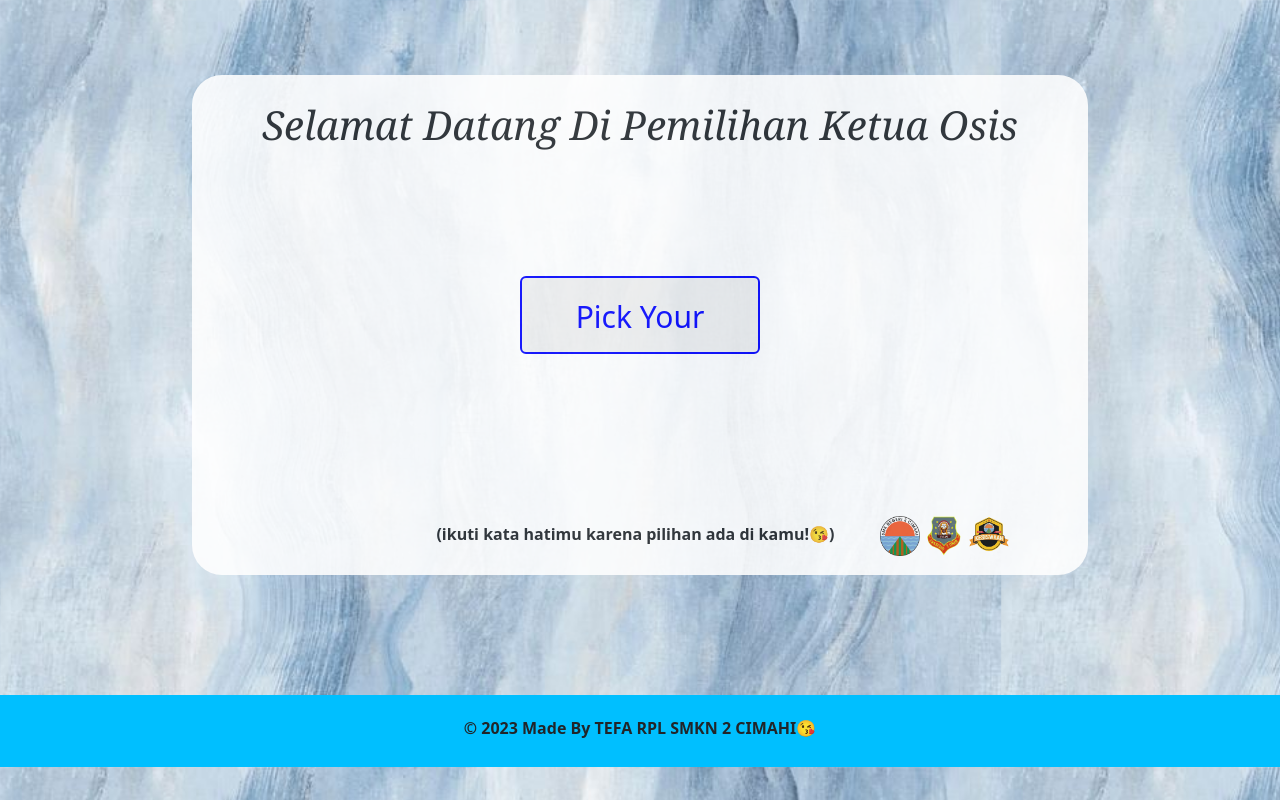
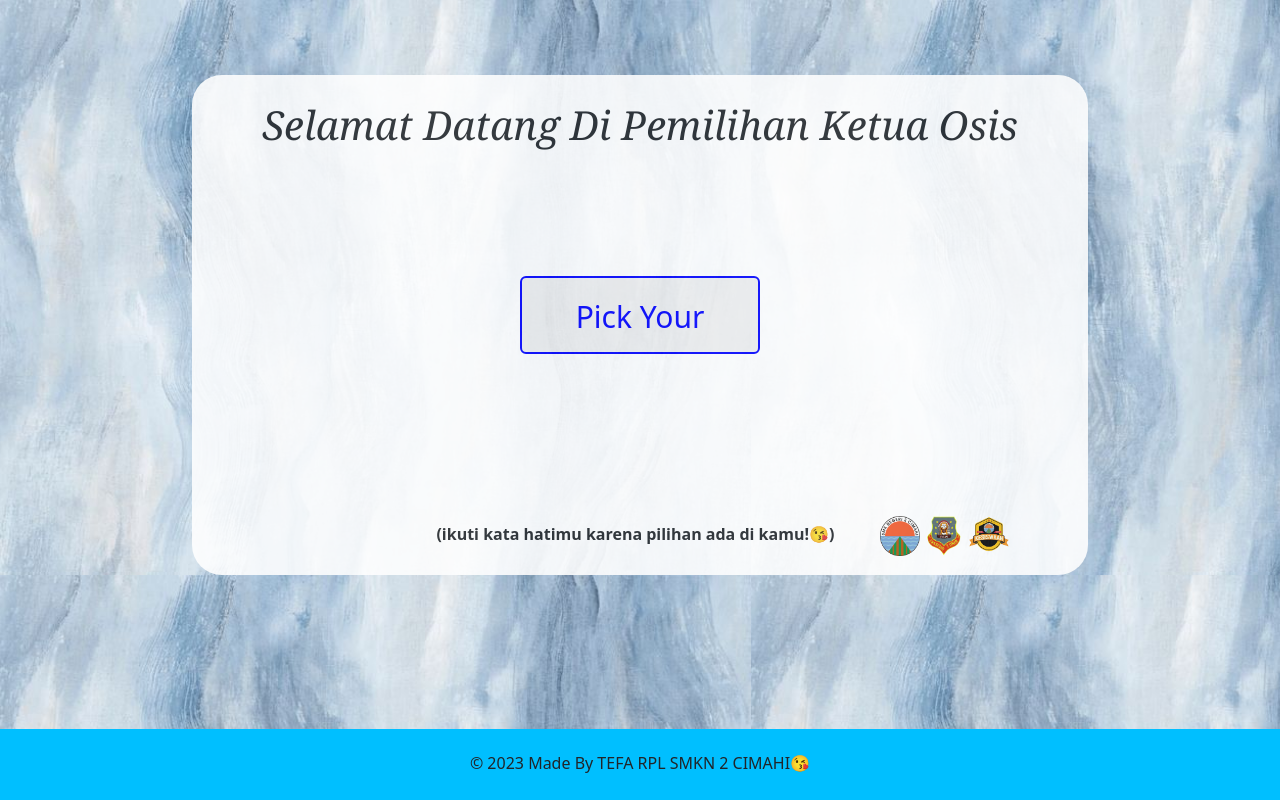
Before and after one commit to msa209hua/pemilos, a PHP site: page / in a window 1280 px wide. Run offline with PHP 8.4, Linux system fonts and the light colour scheme.

Commit message:
fix footer

```diff
--- a/index.php
+++ b/index.php
@@ -61,19 +61,17 @@ button:active:before {
     font-family: Georgia, serif;
     font-style: italic;
 }
-.foot {
-            width: 100%;
-            height: 71.5px;
-            background-color: deepskyblue;
-            margin-top: 120px;
-            font-weight: 700;
-        }
-
-        .foot p {
-            padding-top: 20.5px;
-            margin-bottom: 0px;
-            text-align: center;
-        }
+.footer {
+    position: absolute;
+    bottom: 0;
+    left: 0;
+    z-index: 10;
+    background-color: deepskyblue;
+    width: 100%;
+    text-align: center;
+    font-weight:700;
+    height: 71.5px;
+}
 </style>
 <body>
 <script src="bootstrap/js/bootstrap.js"></script>
@@ -103,7 +101,5 @@ button:active:before {
     </tr>
         </table>
     </center>
-    <div class="foot">
-    <p>&copy; 2023 Made By TEFA RPL SMKN 2 CIMAHI😘</p>
-        </div>
+    <div class="footer"><h6 style="padding-top: 25px;">&copy; 2023 Made By TEFA RPL SMKN 2 CIMAHI😘</h6></div>
 </body>
```
